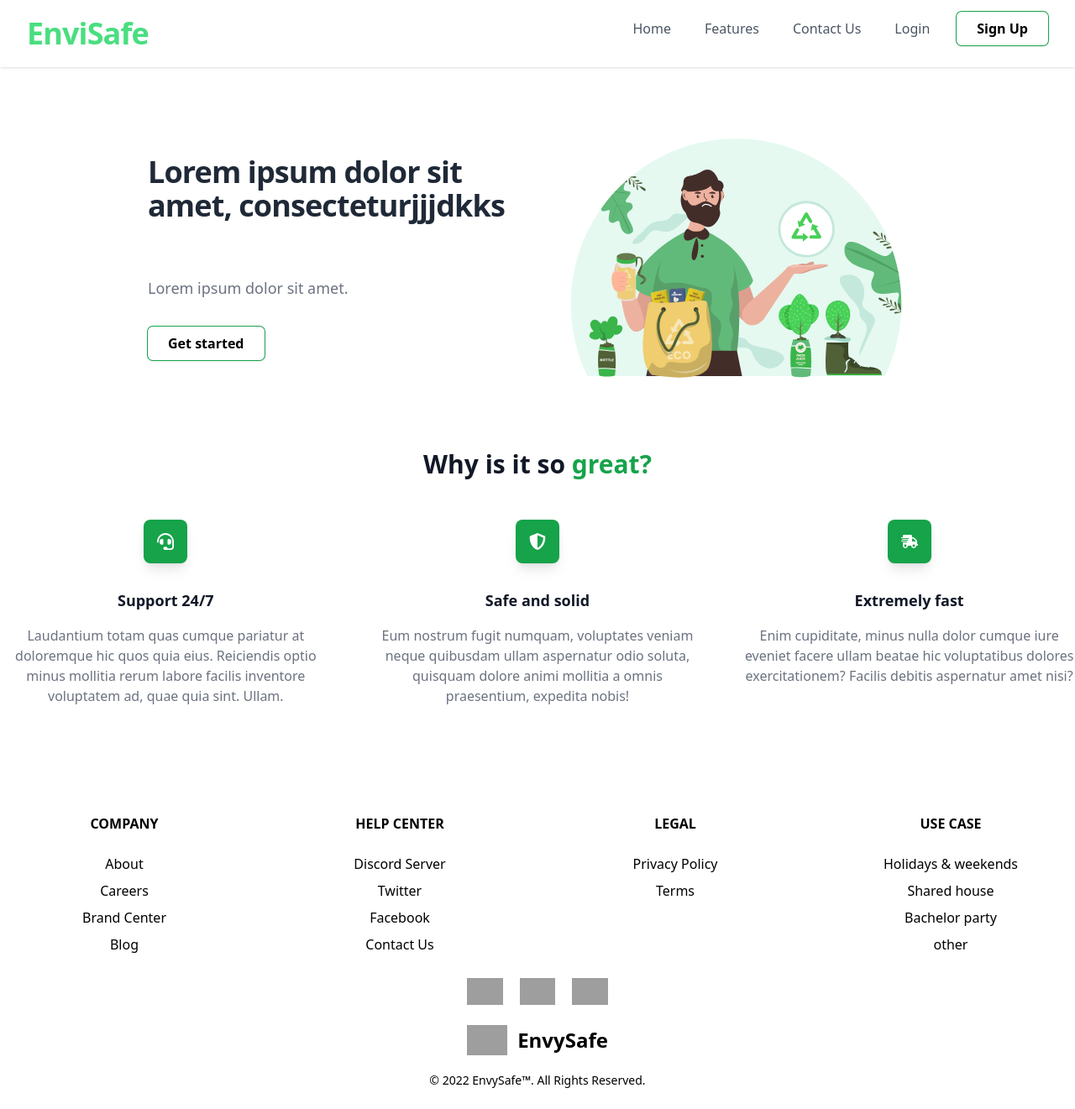
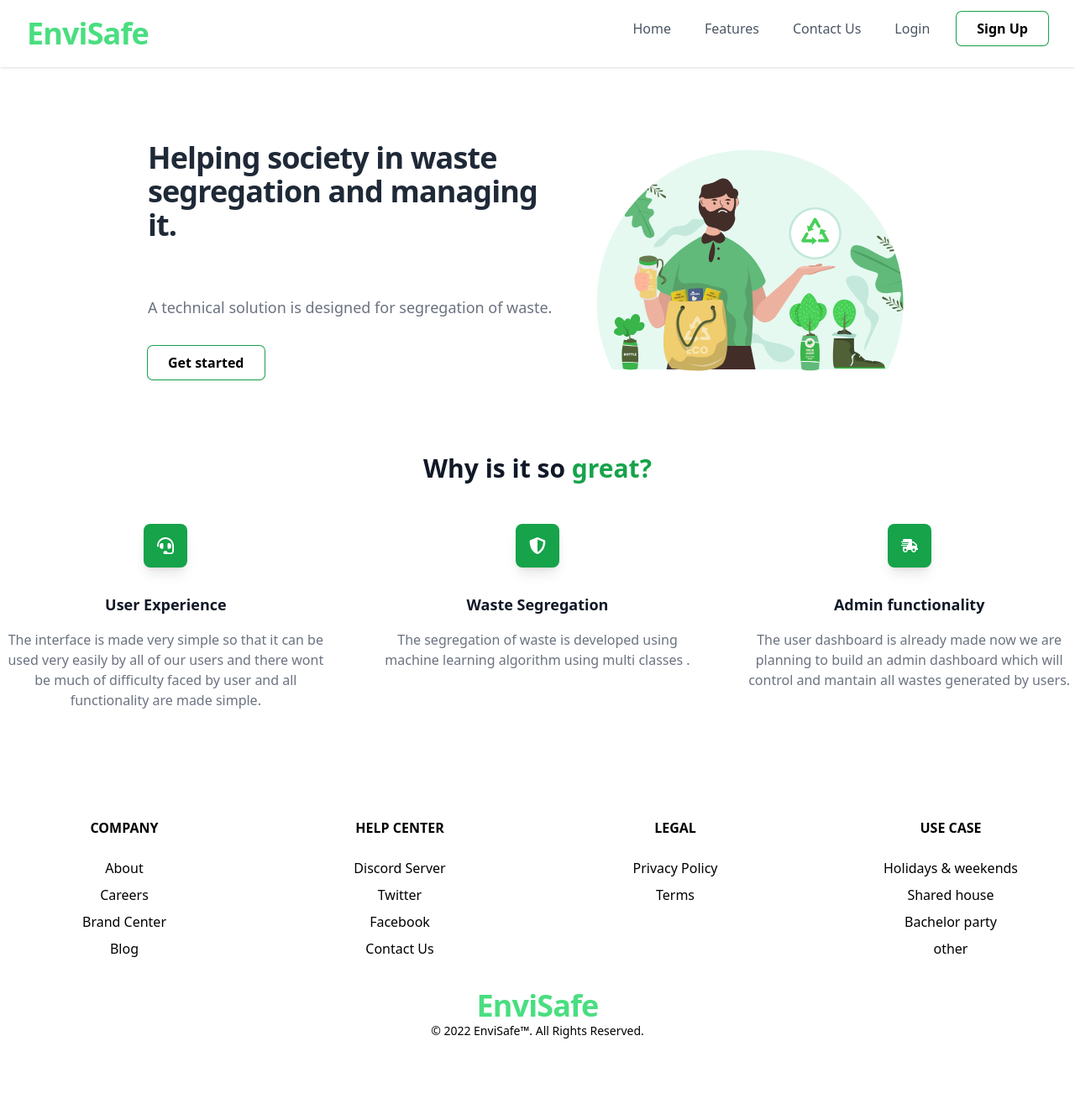
Before and after one commit to Ani-Bos/EnviSafe, a React (Create React App) app in the folder client/: page / in a window 1280 px wide. Shown: the whole page at 84% size. After the commit the page ends 1262 px from the top, so only its background shows below. Built offline with nearby package versions, Linux system fonts and the light colour scheme; no server answers; grey boxes are pictures that could not be loaded.

Commit message:
Frontend few changes

```diff
--- a/client/src/component/Feature.js
+++ b/client/src/component/Feature.js
@@ -3,51 +3,66 @@ const Feature = () => {
   return (
     //  <div className="container my-24 px-6 mx-auto">
     <section className="mb-32 text-gray-900 text-center">
-    <h2 className="text-3xl font-bold mb-12">Why is it so<span className="text-green-600"> great?</span></h2>
+      <h2 className="text-3xl font-bold mb-12">
+        Why is it so<span className="text-green-600"> great?</span>
+      </h2>
       <div className="grid md:grid-cols-3 lg:gap-x-12">
         <div className="mb-12 md:mb-0">
           <div className="p-4 bg-green-600 rounded-lg shadow-lg inline-block mb-6">
-          <svg className="w-5 h-5 text-white" xmlns="http://www.w3.org/2000/svg" viewBox="0 0 512 512">
-            <path fill="currentColor"
-              d="M192 208c0-17.67-14.33-32-32-32h-16c-35.35 0-64 28.65-64 64v48c0 35.35 28.65 64 64 64h16c17.67 0 32-14.33 32-32V208zm176 144c35.35 0 64-28.65 64-64v-48c0-35.35-28.65-64-64-64h-16c-17.67 0-32 14.33-32 32v112c0 17.67 14.33 32 32 32h16zM256 0C113.18 0 4.58 118.83 0 256v16c0 8.84 7.16 16 16 16h16c8.84 0 16-7.16 16-16v-16c0-114.69 93.31-208 208-208s208 93.31 208 208h-.12c.08 2.43.12 165.72.12 165.72 0 23.35-18.93 42.28-42.28 42.28H320c0-26.51-21.49-48-48-48h-32c-26.51 0-48 21.49-48 48s21.49 48 48 48h181.72c49.86 0 90.28-40.42 90.28-90.28V256C507.42 118.83 398.82 0 256 0z">
-            </path>
+            <svg
+              className="w-5 h-5 text-white"
+              xmlns="http://www.w3.org/2000/svg"
+              viewBox="0 0 512 512"
+            >
+              <path
+                fill="currentColor"
+                d="M192 208c0-17.67-14.33-32-32-32h-16c-35.35 0-64 28.65-64 64v48c0 35.35 28.65 64 64 64h16c17.67 0 32-14.33 32-32V208zm176 144c35.35 0 64-28.65 64-64v-48c0-35.35-28.65-64-64-64h-16c-17.67 0-32 14.33-32 32v112c0 17.67 14.33 32 32 32h16zM256 0C113.18 0 4.58 118.83 0 256v16c0 8.84 7.16 16 16 16h16c8.84 0 16-7.16 16-16v-16c0-114.69 93.31-208 208-208s208 93.31 208 208h-.12c.08 2.43.12 165.72.12 165.72 0 23.35-18.93 42.28-42.28 42.28H320c0-26.51-21.49-48-48-48h-32c-26.51 0-48 21.49-48 48s21.49 48 48 48h181.72c49.86 0 90.28-40.42 90.28-90.28V256C507.42 118.83 398.82 0 256 0z"
+              ></path>
             </svg>
           </div>
-        <h5 className="text-lg font-bold mb-4">Support 24/7</h5>
+          <h5 className="text-lg font-bold mb-4">User Experience</h5>
           <p className="text-gray-500">
-          Laudantium totam quas cumque pariatur at doloremque hic quos quia eius. Reiciendis
-          optio minus mollitia rerum labore facilis inventore voluptatem ad, quae quia sint.
-          Ullam.
+            The interface is made very simple so that it can be used very easily
+            by all of our users and there wont be much of difficulty faced by
+            user and all functionality are made simple.
           </p>
         </div>
 
         <div className="mb-12 md:mb-0">
           <div className="p-4 bg-green-600 rounded-lg shadow-lg inline-block mb-6">
-          <svg className="w-5 h-5 text-white" xmlns="http://www.w3.org/2000/svg" viewBox="0 0 512 512">
-            <path fill="currentColor"
-              d="M466.5 83.7l-192-80a48.15 48.15 0 0 0-36.9 0l-192 80C27.7 91.1 16 108.6 16 128c0 198.5 114.5 335.7 221.5 380.3 11.8 4.9 25.1 4.9 36.9 0C360.1 472.6 496 349.3 496 128c0-19.4-11.7-36.9-29.5-44.3zM256.1 446.3l-.1-381 175.9 73.3c-3.3 151.4-82.1 261.1-175.8 307.7z">
-            </path>
+            <svg
+              className="w-5 h-5 text-white"
+              xmlns="http://www.w3.org/2000/svg"
+              viewBox="0 0 512 512"
+            >
+              <path
+                fill="currentColor"
+                d="M466.5 83.7l-192-80a48.15 48.15 0 0 0-36.9 0l-192 80C27.7 91.1 16 108.6 16 128c0 198.5 114.5 335.7 221.5 380.3 11.8 4.9 25.1 4.9 36.9 0C360.1 472.6 496 349.3 496 128c0-19.4-11.7-36.9-29.5-44.3zM256.1 446.3l-.1-381 175.9 73.3c-3.3 151.4-82.1 261.1-175.8 307.7z"
+              ></path>
             </svg>
           </div>
-        <h5 className="text-lg font-bold mb-4">Safe and solid</h5>
+          <h5 className="text-lg font-bold mb-4">Waste Segregation</h5>
           <p className="text-gray-500">
-          Eum nostrum fugit numquam, voluptates veniam neque quibusdam ullam aspernatur odio
-          soluta, quisquam dolore animi mollitia a omnis praesentium, expedita nobis!
+            The segregation of waste is developed using machine learning algorithm using multi classes .
           </p>
         </div>
 
         <div className="mb-12 md:mb-0">
           <div className="p-4 bg-green-600 rounded-lg shadow-lg inline-block mb-6">
-          <svg className="w-5 h-5 text-white" xmlns="http://www.w3.org/2000/svg" viewBox="0 0 640 512">
-            <path fill="currentColor"
-              d="M624 352h-16V243.9c0-12.7-5.1-24.9-14.1-33.9L494 110.1c-9-9-21.2-14.1-33.9-14.1H416V48c0-26.5-21.5-48-48-48H112C85.5 0 64 21.5 64 48v48H8c-4.4 0-8 3.6-8 8v16c0 4.4 3.6 8 8 8h272c4.4 0 8 3.6 8 8v16c0 4.4-3.6 8-8 8H40c-4.4 0-8 3.6-8 8v16c0 4.4 3.6 8 8 8h208c4.4 0 8 3.6 8 8v16c0 4.4-3.6 8-8 8H8c-4.4 0-8 3.6-8 8v16c0 4.4 3.6 8 8 8h208c4.4 0 8 3.6 8 8v16c0 4.4-3.6 8-8 8H64v128c0 53 43 96 96 96s96-43 96-96h128c0 53 43 96 96 96s96-43 96-96h48c8.8 0 16-7.2 16-16v-32c0-8.8-7.2-16-16-16zM160 464c-26.5 0-48-21.5-48-48s21.5-48 48-48 48 21.5 48 48-21.5 48-48 48zm320 0c-26.5 0-48-21.5-48-48s21.5-48 48-48 48 21.5 48 48-21.5 48-48 48zm80-208H416V144h44.1l99.9 99.9V256z">
-            </path>
+            <svg
+              className="w-5 h-5 text-white"
+              xmlns="http://www.w3.org/2000/svg"
+              viewBox="0 0 640 512"
+            >
+              <path
+                fill="currentColor"
+                d="M624 352h-16V243.9c0-12.7-5.1-24.9-14.1-33.9L494 110.1c-9-9-21.2-14.1-33.9-14.1H416V48c0-26.5-21.5-48-48-48H112C85.5 0 64 21.5 64 48v48H8c-4.4 0-8 3.6-8 8v16c0 4.4 3.6 8 8 8h272c4.4 0 8 3.6 8 8v16c0 4.4-3.6 8-8 8H40c-4.4 0-8 3.6-8 8v16c0 4.4 3.6 8 8 8h208c4.4 0 8 3.6 8 8v16c0 4.4-3.6 8-8 8H8c-4.4 0-8 3.6-8 8v16c0 4.4 3.6 8 8 8h208c4.4 0 8 3.6 8 8v16c0 4.4-3.6 8-8 8H64v128c0 53 43 96 96 96s96-43 96-96h128c0 53 43 96 96 96s96-43 96-96h48c8.8 0 16-7.2 16-16v-32c0-8.8-7.2-16-16-16zM160 464c-26.5 0-48-21.5-48-48s21.5-48 48-48 48 21.5 48 48-21.5 48-48 48zm320 0c-26.5 0-48-21.5-48-48s21.5-48 48-48 48 21.5 48 48-21.5 48-48 48zm80-208H416V144h44.1l99.9 99.9V256z"
+              ></path>
             </svg>
           </div>
-        <h5 className="text-lg font-bold mb-4">Extremely fast</h5>
+          <h5 className="text-lg font-bold mb-4">Admin functionality</h5>
           <p className="text-gray-500">
-          Enim cupiditate, minus nulla dolor cumque iure eveniet facere ullam beatae hic
-          voluptatibus dolores exercitationem? Facilis debitis aspernatur amet nisi?
+            The user dashboard is already made now we are planning to build an admin dashboard which will control and mantain all wastes generated by users.
           </p>
         </div>
       </div>
--- a/client/src/component/Footer.js
+++ b/client/src/component/Footer.js
@@ -61,7 +61,9 @@ const footer = () => {
               </ul>
             </div>
             <div>
-            <h3 className="mb-6  font-semibold text-black uppercase ">Legal</h3>
+              <h3 className="mb-6  font-semibold text-black uppercase ">
+                Legal
+              </h3>
               <ul className="text-black dark:text-black">
                 <li className="mb-2">
                   <a href="/" className="hover:underline">
@@ -104,7 +106,7 @@ const footer = () => {
               </ul>
             </div>
           </div>
-        <div className="mt-4">
+          {/* <div className="mt-4">
           <ul className="flex justify-center space-x-5">
             <li className="hover:scale-[1.5]">
               <a href="/">
@@ -126,21 +128,13 @@ const footer = () => {
               </a>
             </li>
           </ul>
-        </div>
+        </div> */}
           <div className="text-center  mt-6">
-          <a
-            href="/"
-            className="flex items-center justify-center mb-5 text-2xl font-semibold  text-black"
-          >
-            <img
-              src="./images/logo.jpg"
-              className="h-6 mr-3 sm:h-9"
-              alt="Logo"
-            />
-            EnvySafe
-          </a>
+            <h1 className="text-lg md:text-3xl xl:text-4xl font-bold tracking-tight text-green-400">
+              Envi<span className="text-primary">Safe</span>
+            </h1>
             <span className="block pb-6 text-sm text-center text-black dark:text-black">
-            © 2022 EnvySafe™. All Rights Reserved.
+              © 2022 EnviSafe™. All Rights Reserved.
             </span>
           </div>
         </div>
--- a/client/src/component/Hero.js
+++ b/client/src/component/Hero.js
@@ -10,16 +10,16 @@ const Hero = () => {
             <div className="lg:flex justify-between items-center  sm:flex-row">
               <div className="my-10">
                 <h1 className="text-xl md:text-3xl xl:text-4xl font-bold tracking-tight text-black-400 mb-16">
-                 <span>Lorem ipsum dolor sit amet, consectetur</span>
+                  <span>
+                   Helping society in waste segregation and managing it.
+                  </span>
                   {/* <span className="text-primary">among</span> */}
-                  <span className="text-primary">
-                  jjjdkks
-                    </span>
+                  <span className="text-primary"></span>
                 </h1>
                 <p className="max-w-2xl mb-6 font-light text-gray-500 lg:mb-8 md:text-lg lg:text-lg dark:text-gray-400">
-                  Lorem ipsum dolor sit amet.
+                  A technical solution is designed for segregation of waste.
                 </p>
-               <a
+                <a
                   href="/"
                   className="inline-block rounded-md  px-6 outline-1 py-1.5 text-base font-semibold leading-7 text-black shadow-sm ring-1 ring-green-600 bg-white hover:bg-green-600 hover:text-white drop-shadow-sm hover:ring-white"
                 >
@@ -27,11 +27,7 @@ const Hero = () => {
                 </a>
               </div>
               <div className="grid place-items-center max-sm:hidden">
-                <img
-                  className=""
-                  src="./Images/i1.svg"
-                  alt="React Logo"
-                />
+                <img className="" src="./Images/i1.svg" alt="React Logo" />
               </div>
             </div>
           </div>
```
Also changed, not shown: 2 other files (tests, documents, lock files or other folders). Lines whose indentation alone changed are shown as unchanged.
